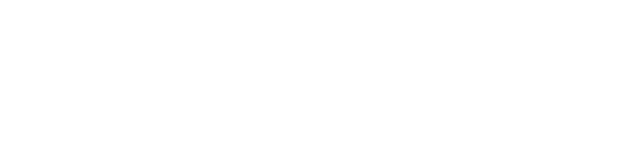
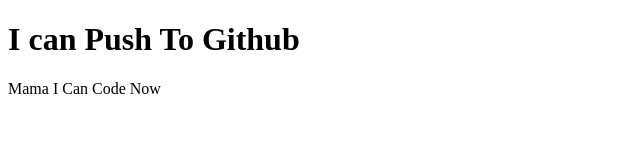
Before and after one commit to engsayedh/my-first-repo, a plain HTML site: page index.html in a window 1280 px wide. Shown: the whole page, without its empty margins (0-640 px from the left). Drawn offline with Linux system fonts and the light colour scheme.

Commit message:
Added Header

```diff
--- a/index.html
+++ b/index.html
@@ -7,6 +7,7 @@
     <title>My First Github Repo</title>
 </head>
 <body>
-
+    <h1>I can Push To Github</h1>
+    <h>Mama I Can Code Now</h>
 </body>
 </html>
```
